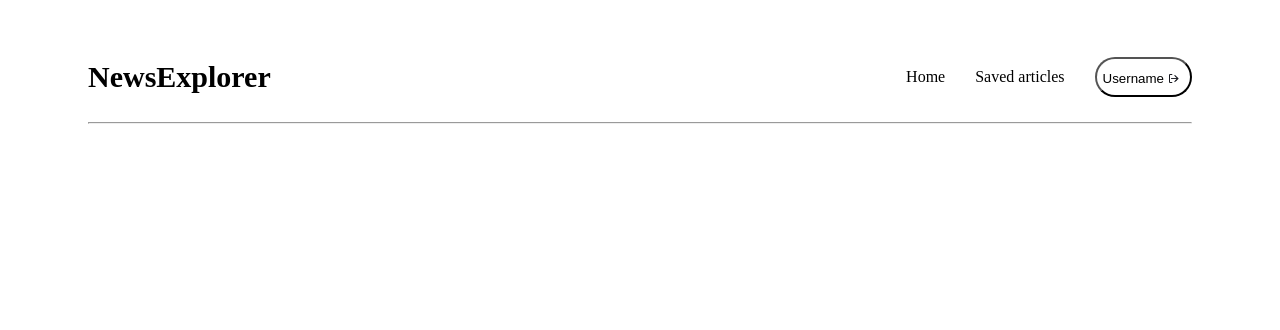
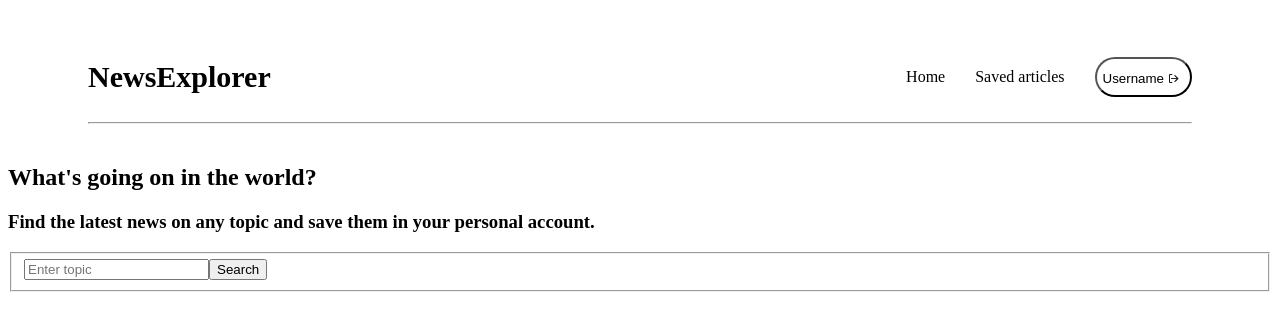
Before and after one commit to dafPineda/project-NewsExplorer-frontend, a React (Vite) app: page / in a window 1280 px wide. Shown: the top 330 px of the page. Built offline with nearby package versions, Linux system fonts and the light colour scheme.

Commit message:
Feat: Create component search

```diff
--- a/index.html
+++ b/index.html
@@ -6,7 +6,7 @@
     <meta name="viewport" content="width=device-width, initial-scale=1.0" />
     <title>Hacker News</title>
   </head>
-  <body>
+  <body class="page">
     <div id="root"></div>
     <script type="module" src="./src/main.jsx"></script>
   </body>
--- /dev/null
+++ b/src/blocks/page.css
@@ -0,0 +1,16 @@
+.page{
+    margin:0;
+    padding:0;
+    background-color: #000;
+    color: #fff;
+    display: flex;
+    flex-direction: column;
+    align-items: center;
+}
+.page{
+    margin:0;
+    width: 100%;
+    line-height: 20px;
+    max-width: 1280px;
+    min-width: 320px;
+}
--- /dev/null
+++ b/src/blocks/search.css
@@ -0,0 +1,7 @@
+.search{
+
+}
+.search__title{
+
+}
+.search__subtitle{}
--- a/src/components/Main/Main.jsx
+++ b/src/components/Main/Main.jsx
@@ -1,6 +1,10 @@
+import Search from "./components/Search/Search"
+
 export default function Main(){
     return(
-        <>
-        </>
+        <main className="main">
+            <Search/>
+
+        </main>
     )
 }
--- /dev/null
+++ b/src/components/Main/components/Search/Search.jsx
@@ -0,0 +1,25 @@
+export default function Search(){
+    return(
+        <section className="search">
+            <h2 className="search__title">What's going on in the world?</h2>
+            <h3 className="search__subtitle">Find the latest news on any topic and save them in your personal account.</h3>
+            <form className="search__form">
+                <fieldset className="form__fielset">
+                    <input
+                    className="form__input"
+                    id="searchInput"
+                    name="searchInput"
+                    type="text"
+                    placeholder="Enter topic"
+                    />
+                    <button
+                    className="form__button"
+                    name="searchSubmit"
+                    id="searchSubmit"
+                    type="submit"
+                    >Search</button>
+                </fieldset>
+            </form>
+        </section>
+    )
+}
--- a/src/index.css
+++ b/src/index.css
@@ -1,2 +1,3 @@
 @import url("./blocks/header.css");
 @import url("./blocks/navigation.css");
+@import url("./blocks/search.css");
```
Also changed, not shown: src/components/Main/SearchForm/SearchForm.jsx (deleted), src/components/Main/components/NewsCardList/NewsCard/NewsCard.jsx (added), src/components/Main/components/NewsCardList/NewsCardList.jsx (added), src/components/Main/components/NewsCardList/NothingFound/NothingFound.jsx (added), src/components/Main/components/NewsCardList/Preloader/Preloader.jsx (added).
